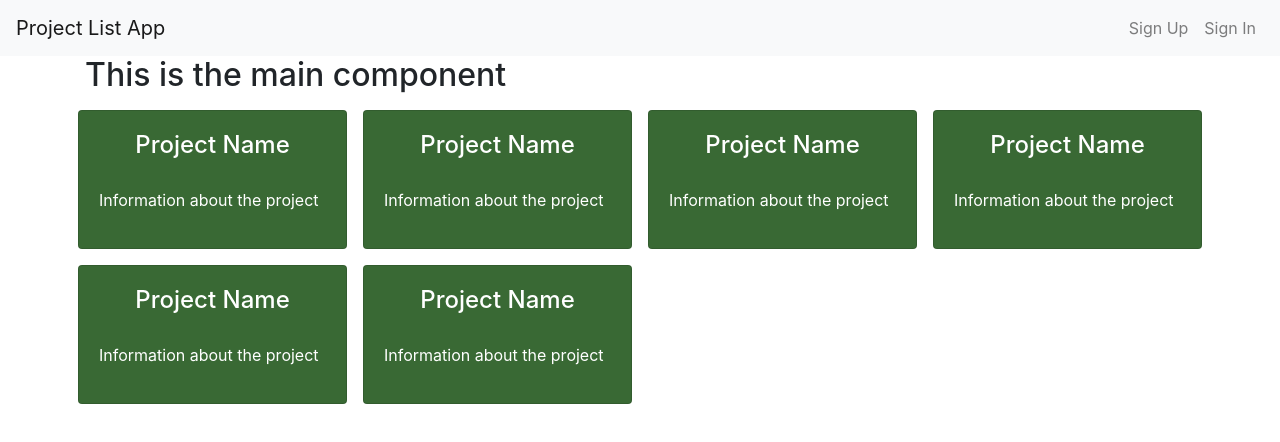
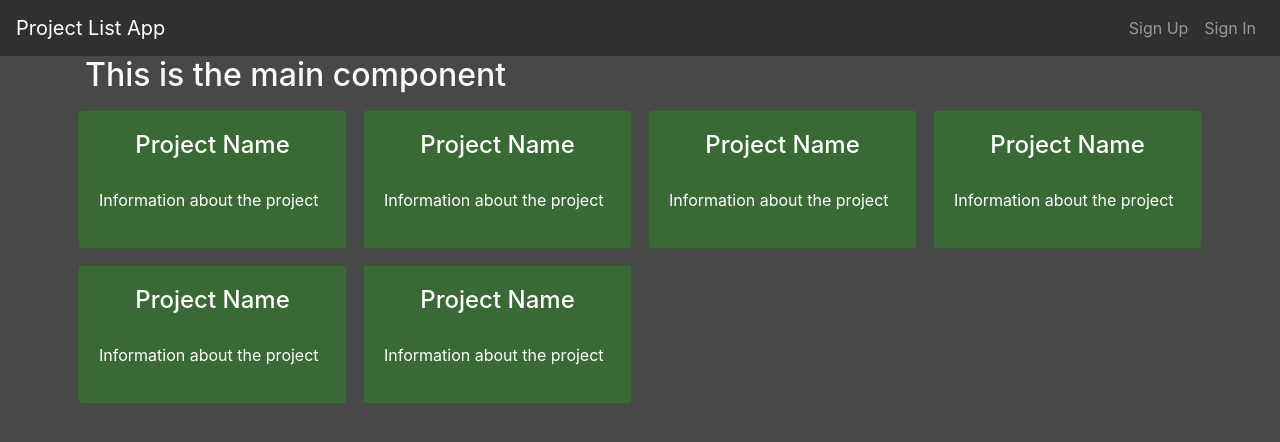
Before and after one commit to kbarnes775/ProjectList, a React (Create React App) app in the folder project-list/: page / in a window 1280 px wide. Shown: the top 442 px of the page. Built offline with nearby package versions, Linux system fonts and the light colour scheme.

Commit message:
dark theme

```diff
--- a/project-list/src/components/Navbar/Navbar.js
+++ b/project-list/src/components/Navbar/Navbar.js
@@ -35,7 +35,7 @@ class Navbar extends Component {
             </ul>
         );
         return(
-            <nav className="navbar navbar-expand-lg navbar-light bg-light">
+            <nav className="navbar navbar-expand-lg navbar-dark bg-dark">
                 <Link className="navbar-brand" to="/">Project List App</Link>
                 <div className="collapse navbar-collapse" id="navbarSupportedContent">
                     {isAuthenticated ? authLinks : guestLinks}
--- a/project-list/src/custom.scss
+++ b/project-list/src/custom.scss
@@ -1,6 +1,16 @@
 /*============================START BOOTSTRAP VARIABLE OVERRIDES============================*/
 /*----ADD NEW VARIABLES----*/
 /*--colors--*/
+$gray-100: #f9f9f9;
+$gray-200: #E8E8E8;
+$gray-300: #D8D8D8;
+$gray-400: #C0C0C0;
+$gray-500: #A8A8A8;
+$gray-600: #686868;
+$gray-700: #484848;
+$gray-800: #303030;
+$gray-900: #202020;
+
 $dull-green: #396934;
 
 $colors: (
@@ -18,6 +28,10 @@ $theme-colors: (
 //$font-family-serif: "PT Serif", serif;
 //$font-family-base: $font-family-sans-serif;
 //$font-size-base: 0.875rem;
+
+/*---SETTINGS FOR <BODY>---*/
+$body-bg:         $gray-700;
+$body-color:      $gray-100;
 /*============================END BOOTSTRAP VARIABLE OVERRIDES============================*/
 
 @import '~bootstrap/scss/bootstrap.scss';
@@ -51,11 +65,13 @@ $theme-colors: (
   transform:         translate(.05rem,.075rem);
 }
 
+/*============================NEW STYLES============================*/
+
 .projects {
   .card {
     @include hover-ease;
     &:hover {
-      background-color: rgba($primary, .9)!important;
+      background-color: lighten($primary, 5%)!important;
       cursor: pointer;
     }
     &:active {
```
